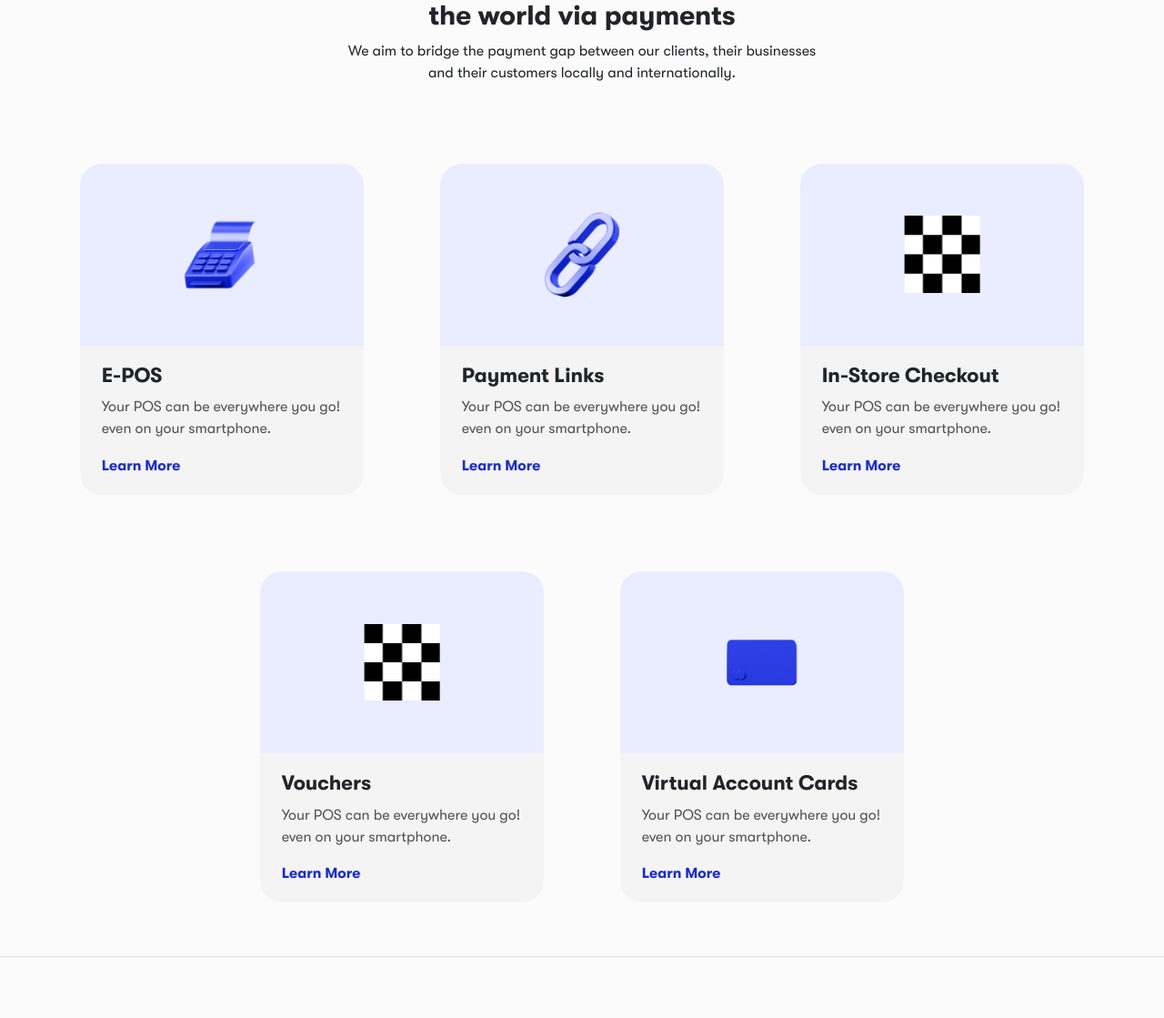
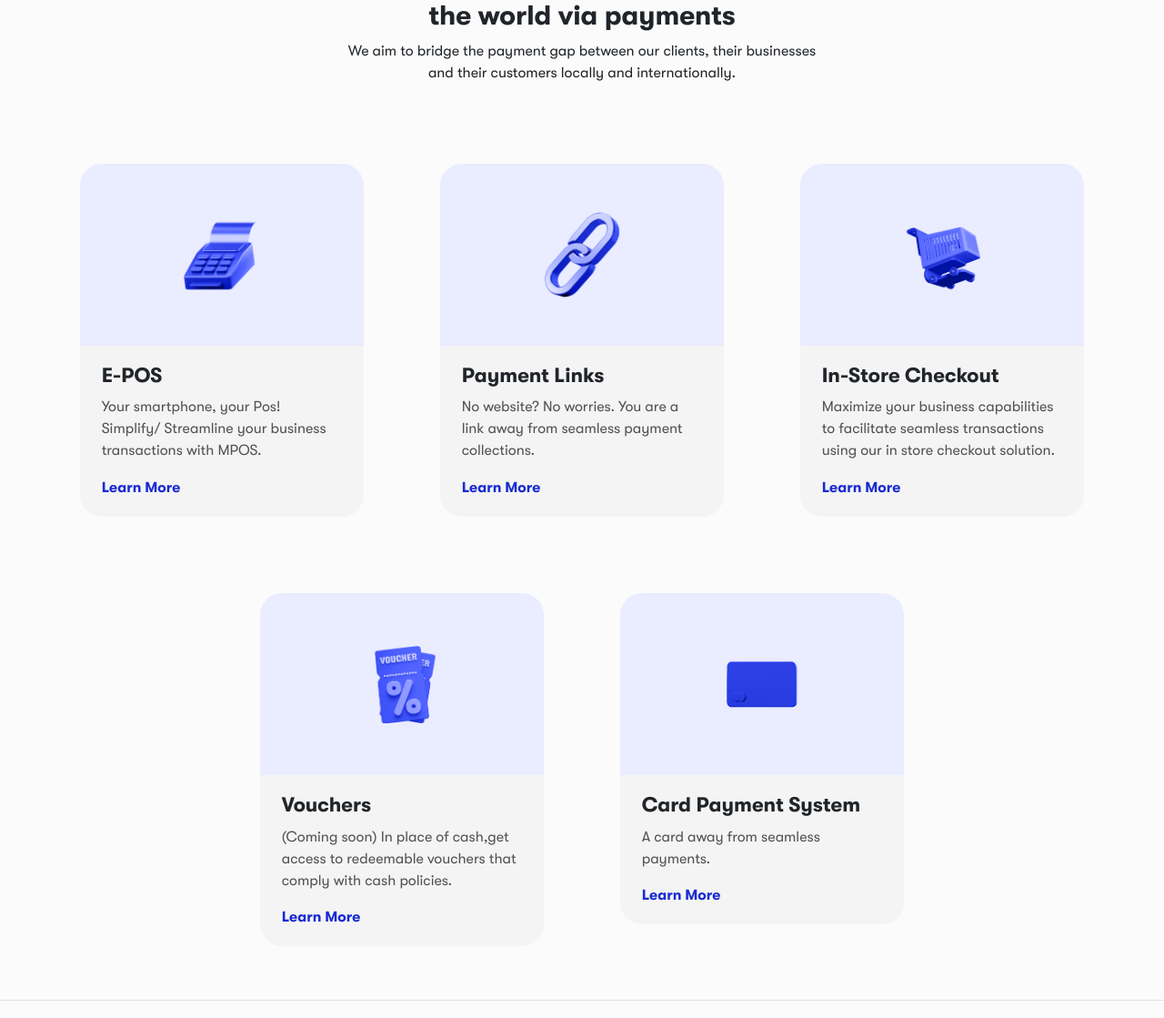
Before and after one commit to inhouse-mp/mpay-website, a PHP site: page / in a window 1280 px wide. Shown: the part 2544-3663 px from the top of the page at 91% size. Run offline with PHP 8.4, Linux system fonts and the light colour scheme.

Commit message:
updated contents on the landing page

```diff
--- a/php/sections/section3.php
+++ b/php/sections/section3.php
@@ -10,7 +10,8 @@
                 <div class="img-cont"><img src="./assets/images/pos.png" alt=""></div>
                 <div class="text">
                     <h3>E-POS</h3>
-                    <p>Your POS can be everywhere you go! even on your smartphone.</p>
+                    <p>Your smartphone, your Pos! Simplify/ Streamline your business transactions with MPOS.</p>
+
                     <a href="">Learn More</a>
                 </div>
             </div>
@@ -18,31 +19,35 @@
                 <div class="img-cont"><img src="./assets/images/payment-links.png" alt=""></div>
                 <div class="text">
                     <h3>Payment Links</h3>
-                    <p>Your POS can be everywhere you go! even on your smartphone.</p>
+                    <p>No website? No worries. You are a link away from seamless payment collections.</p>
+
                     <a href="">Learn More</a>
                 </div>
             </div>
             <div class="product">
-                <div class="img-cont"><img src="./assets/images/img-placeholder.png" alt=""></div>
+                <div class="img-cont"><img src="./assets/images/instore-checkout.png" alt=""></div>
                 <div class="text">
                     <h3>In-Store Checkout</h3>
-                    <p>Your POS can be everywhere you go! even on your smartphone.</p>
+                    <p>Maximize your business capabilities to facilitate seamless transactions using our in store checkout solution.</p>
+
                     <a href="">Learn More</a>
                 </div>
             </div>
             <div class="product">
-            <div class="img-cont"><img src="./assets/images/img-placeholder.png" alt=""></div>
+            <div class="img-cont"><img src="./assets/images/voucher.png" alt=""></div>
                 <div class="text">
                     <h3>Vouchers</h3>
-                    <p>Your POS can be everywhere you go! even on your smartphone.</p>
+                    <p>(Coming soon) In place of cash,get access to redeemable vouchers that comply with cash policies.</p>
+
                     <a href="">Learn More</a>
                 </div>
             </div>
             <div class="product">
             <div class="img-cont"><img src="./assets/images/virtual-cards.png" alt=""></div>
                 <div class="text">
-                    <h3>Virtual Account Cards</h3>
-                    <p>Your POS can be everywhere you go! even on your smartphone.</p>
+                    <h3>Card Payment System</h3>
+                    <p>A card away from seamless payments.</p>
+
                     <a href="">Learn More</a>
                 </div>
             </div>
--- a/php/sections/section7.php
+++ b/php/sections/section7.php
@@ -11,22 +11,62 @@
                 <div class="carousel-item active">
                     <div class="">
                         <img src="" alt="">
-                        <p>Our Payment Solution supports a wide range of payment methods including bank cards, mobile wallets, USSD and online transfers</p>
+                        <p>Did you know that our payment solution supports a wide range of payment methods, including bank cards, mobile wallets, USSD and online transfers, giving your customers the flexibility to choose how they pay?</p>
+
                     </div>
                 </div>
                 <div class="carousel-item">
                 <div class="">
                         <img src="" alt="">
-                        <p>Our Payment Solution supports a wide range of payment methods including bank cards, mobile wallets, USSD and online transfers</p>
+                        <p>Did you know that our payment solution provides detailed analytics and reporting features, helping you gain valuable insights into customer behavior and transaction trends?</p>
+
                     </div>
                 </div>
+
                 <div class="carousel-item">
                 <div class="">
                         <img src="" alt="">
-                        <p>Our Payment Solution supports a wide range of payment methods including bank cards, mobile wallets, USSD and online transfers</p>
+                        <p>Did you know that our payment solution supports multi-currency transactions, making it convenient for international businesses and enabling you to expand your customer base globally?</p>
+
+                    </div>
+                  </div>
+
+
+                <div class="carousel-item">
+                <div class="">
+                        <img src="" alt="">
+                        <p>Did you know that we have wordpress plugins for your consumption and our blog is available for you to know more about us and our services?</p>
+
                     </div>
                 </div>
-            </div>
+
+
+                <div class="carousel-item">
+                <div class="">
+                        <img src="" alt="">
+                        <p>Did you know that our payment solution offers a user-friendly dashboard where you can monitor and manage your transactions, refunds, and chargebacks in real-time?</p>
+                    </div>
+                </div>
+
+
+                <div class="carousel-item">
+                <div class="">
+                        <img src="" alt="">
+                        <p>Did you know that you can get instant settlements for your businesses and we can offer you membership cards for your customers?</p>
+                   </div>
+                </div>
+
+
+                <div class="carousel-item">
+                <div class="">
+                        <img src="" alt="">
+                        <p>Did you know that our payment solution offers advanced fraud detection and prevention mechanisms, providing an extra layer of security for your business and customers?</p>
+
+                    </div>
+                </div>
+                </div>
+
+
 
             <div class="controller-cont">
                 <button class="carousel-control-prev arrow left" type="button" data-bs-target="#carousel" data-bs-slide="prev">
--- a/php/sections/section8.php
+++ b/php/sections/section8.php
@@ -6,21 +6,24 @@
                 <img src="./assets/images/Stability.png" alt="">
             </div>
             <h4>Scalability</h4>
-            <p>Our robust infrastructure provides you with a range of features and services that can be applied in various industries to drive business growth</p>
+            <p> With Marasoft Pay, you can scale your business efficiently. Our robust infrastructure provides you with a range of features and services that can be applied in various industries, driving business growth and expanding your horizons.</p>
+
         </div>
         <div class="item">
             <div class="img-cont">
                 <img src="./assets/images/Safelock.png" alt="">
             </div>
             <h4>Security</h4>
-            <p>Lorem ipsum dolor sit amet, consectetur adipisicing elit. Saepe accusamus architecto voluptatum obcaecati beatae ut?</p>
+            <p>The security of our system is of utmost importance to us. We ensure the protection of sensitive information through data encryption, both while it is being transmitted and while it is stored.</p>
         </div>
         <div class="item">
             <div class="img-cont">
                 <img src="./assets/images/Scale.png" alt="">
             </div>
             <h4>Stability</h4>
-            <p>Lorem ipsum dolor sit amet, consectetur adipisicing elit. Saepe accusamus architecto voluptatum obcaecati beatae ut?</p>
+            <p>We are dedicated to providing reliable and uninterrupted service by constantly monitoring and maintaining the stability of our payment system. We understand the complexities involved in online payments and strive to deliver error-free service 24/7.</p>
+
+
         </div>
     </div>
 </div>
```
Also changed, not shown: php/assets/images/instore-checkout.png (added), php/assets/images/pos.png, php/assets/images/voucher.png (added).
